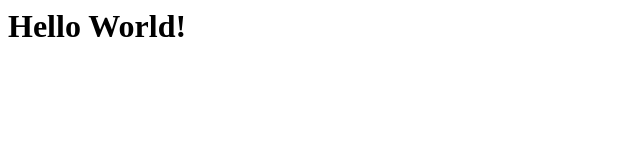
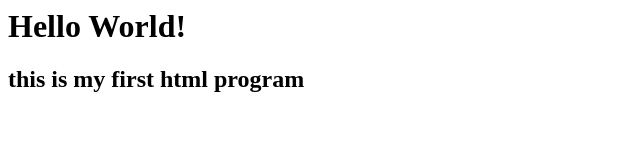
Before and after one commit to utkarsshkumar01/client-side-html-frontend, a plain HTML site: page index.html in a window 1280 px wide. Shown: the whole page, without its empty margins (0-640 px from the left). Drawn offline with Linux system fonts and the light colour scheme.

Commit message:
another line of code added to index.html

```diff
--- a/index.html
+++ b/index.html
@@ -2,5 +2,6 @@
   <head><title></title></head>
   <body>
     <h1>Hello World!</h1>
+    <h2>this is my first html program</h2>
   </body>
 </html>
```
